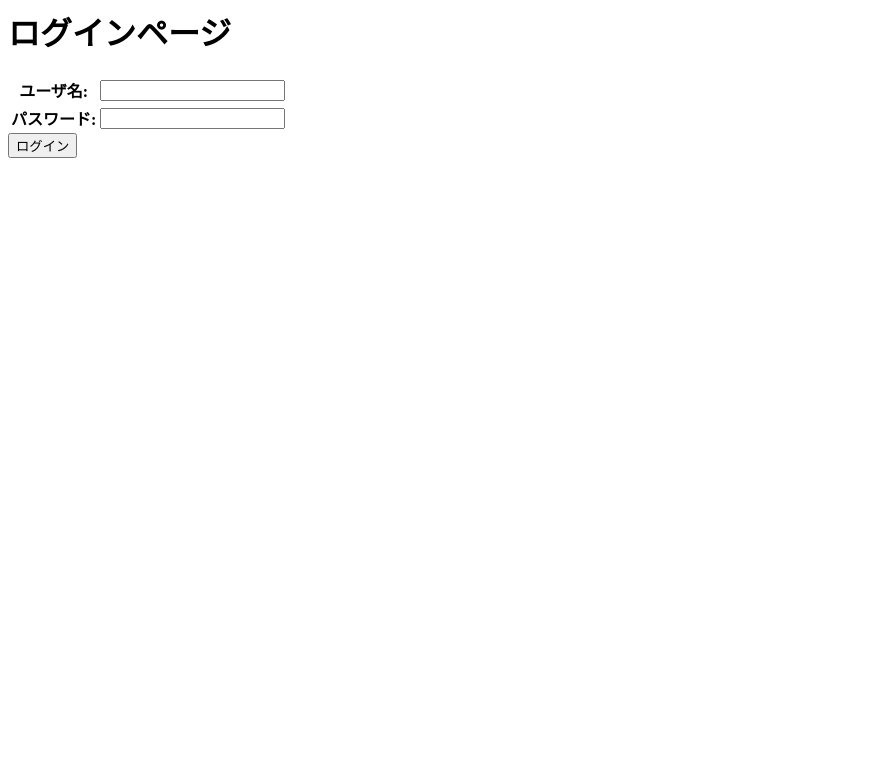
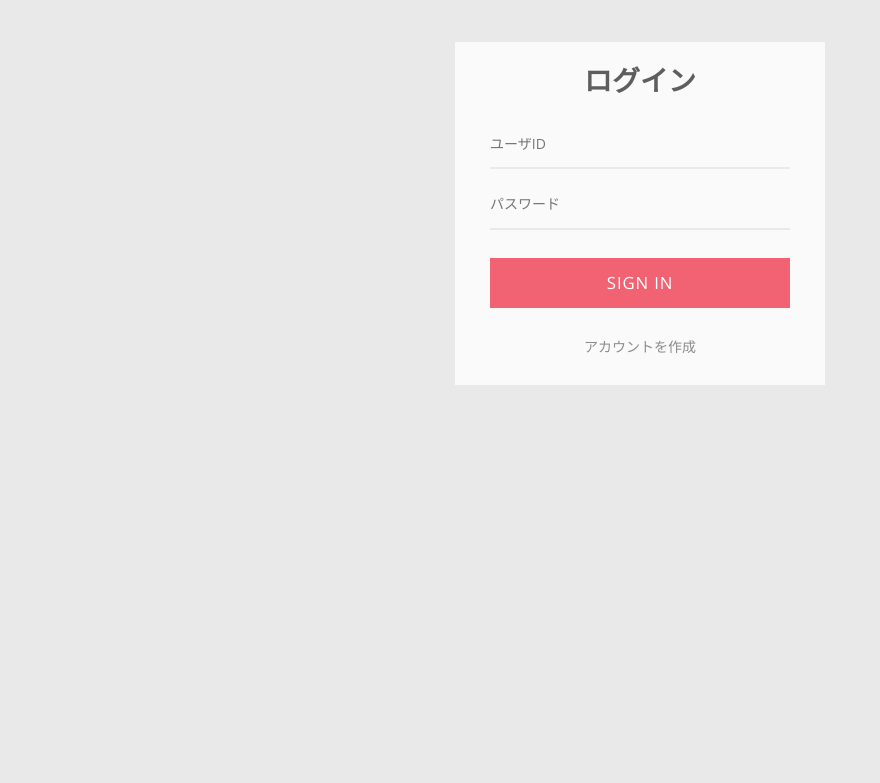
Before and after one commit to NEETFUTURE/nayameru_student, a Django app: page /login/ in a window 1280 px wide. Shown: the top 783 px of the page, without its empty margins (0-880 px from the left). Run offline with Django 3.2, Linux system fonts and the light colour scheme; some libraries are stand-ins or nearby versions.

Commit message:
かっちょいいログインページを追加

```diff
--- /dev/null
+++ b/nayameru_app/mysite/static/css/login_style.css
@@ -0,0 +1,97 @@
+/* Fonts */
+@import url(http://fonts.googleapis.com/css?family=Open+Sans:400);
+
+/* fontawesome */
+@import url(http://weloveiconfonts.com/api/?family=fontawesome);
+[class*="fontawesome-"]:before {
+  font-family: 'FontAwesome', sans-serif;
+}
+
+/* Simple Reset */
+* { margin: 0; padding: 0; box-sizing: border-box; }
+
+/* body */
+body {
+  background: #e9e9e9;
+  color: #5e5e5e;
+  font: 400 87.5%/1.5em 'Open Sans', sans-serif;
+}
+
+/* Form Layout */
+.form-wrapper {
+  background: #fafafa;
+  margin: 3em auto;
+  padding: 0 1em;
+  max-width: 370px;
+}
+
+h1 {
+  text-align: center;
+  padding: 1em 0;
+}
+
+form {
+  padding: 0 1.5em;
+}
+
+.form-item {
+  margin-bottom: 0.75em;
+  width: 100%;
+}
+
+.form-item input {
+  background: #fafafa;
+  border: none;
+  border-bottom: 2px solid #e9e9e9;
+  color: #666;
+  font-family: 'Open Sans', sans-serif;
+  font-size: 1em;
+  height: 50px;
+  transition: border-color 0.3s;
+  width: 100%;
+}
+
+.form-item input:focus {
+  border-bottom: 2px solid #c0c0c0;
+  outline: none;
+}
+
+.button-panel {
+  margin: 2em 0 0;
+  width: 100%;
+}
+
+.button-panel .button {
+  background: #f16272;
+  border: none;
+  color: #fff;
+  cursor: pointer;
+  height: 50px;
+  font-family: 'Open Sans', sans-serif;
+  font-size: 1.2em;
+  letter-spacing: 0.05em;
+  text-align: center;
+  text-transform: uppercase;
+  transition: background 0.3s ease-in-out;
+  width: 100%;
+}
+
+.button:hover {
+  background: #ee3e52;
+}
+
+.form-footer {
+  font-size: 1em;
+  padding: 2em 0;
+  text-align: center;
+}
+
+.form-footer a {
+  color: #8c8c8c;
+  text-decoration: none;
+  transition: border-color 0.3s;
+}
+
+.form-footer a:hover {
+  border-bottom: 1px dotted #8c8c8c;
+}
--- a/nayameru_app/mysite/templates/userauth/loginpage.html
+++ b/nayameru_app/mysite/templates/userauth/loginpage.html
@@ -1,16 +1,40 @@
-<h1>ログインページ</h1>
+<!DOCTYPE html>
+<html >
+  <head>
+    <meta charset="UTF-8">
+    <title>ログインページ</title>
+        <link rel="stylesheet" href="/static/css/login_style.css">
+  </head>
 
-{% if messages %}
+  <body>
+  {% if messages %}
     {% for message in messages %}
         <li class="{{ message.tags }}">{{ message }}</li>
     {% endfor %}
 {% endif %}
 
-<form method="POST" action="">
-    <table>
-        {{ form.as_table }}
-    </table>
-
-    <input type="submit" value="ログイン">
+    <div class="form-wrapper">
+  <h1>ログイン</h1>
+  <form action="" method="POST">
+    <div class="form-item">
+      <label for="email"></label>
+      <!-- <input type="text" name="id" required="required" placeholder="ユーザID"></input> -->
+      {{ form.username }}
+    </div>
+    <div class="form-item">
+      <label for="password"></label>
+      <!-- <input type="password" name="password" required="required" placeholder="パスワード"></input> -->
+      {{ form.password }}
+    </div>
+    <div class="button-panel">
+      <input type="submit" class="button" title="Sign In" value="Sign In"></input>
+    </div>
     {% csrf_token %}
-</form>
+  </form>
+  <div class="form-footer">
+    <p><a href="#">アカウントを作成</a></p>
+    <!-- <p><a href="#">Forgot password?</a></p> -->
+  </div>
+</div>
+  </body>
+</html>
--- a/nayameru_app/mysite/userauth/forms.py
+++ b/nayameru_app/mysite/userauth/forms.py
@@ -43,10 +43,11 @@ class UserForm(forms.ModelForm):
 class loginForm(forms.Form):
     username = forms.CharField(
         label="ユーザ名",
-        required=True
+        required=True,
+        widget=forms.TextInput(attrs={"required":"required", "placeholder":"ユーザID"})
     )
 
     password = forms.CharField(
         label="パスワード",
-        widget=forms.PasswordInput()
+        widget=forms.PasswordInput(attrs={"required":"required", "placeholder":"パスワード"})
     )
```
Also changed, not shown: nayameru_app/mysite/db.sqlite3.
